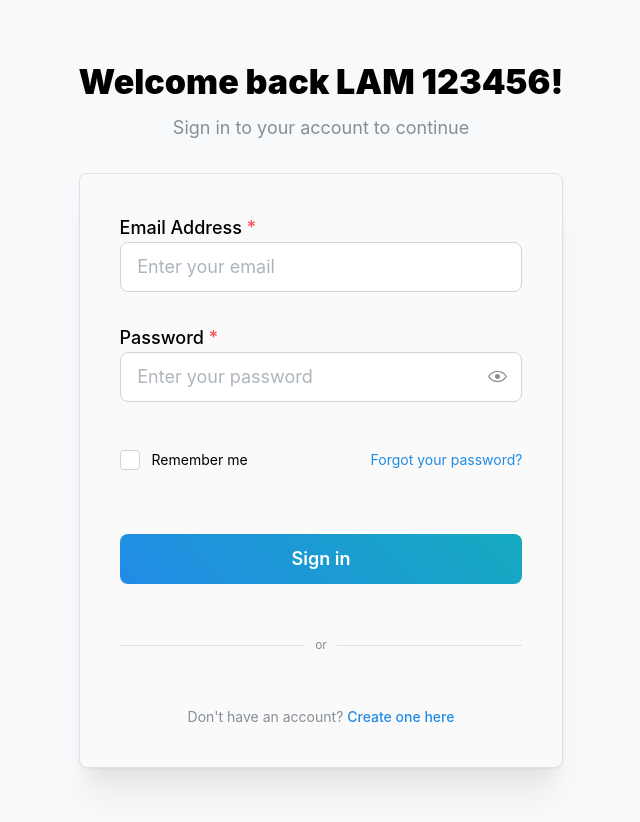
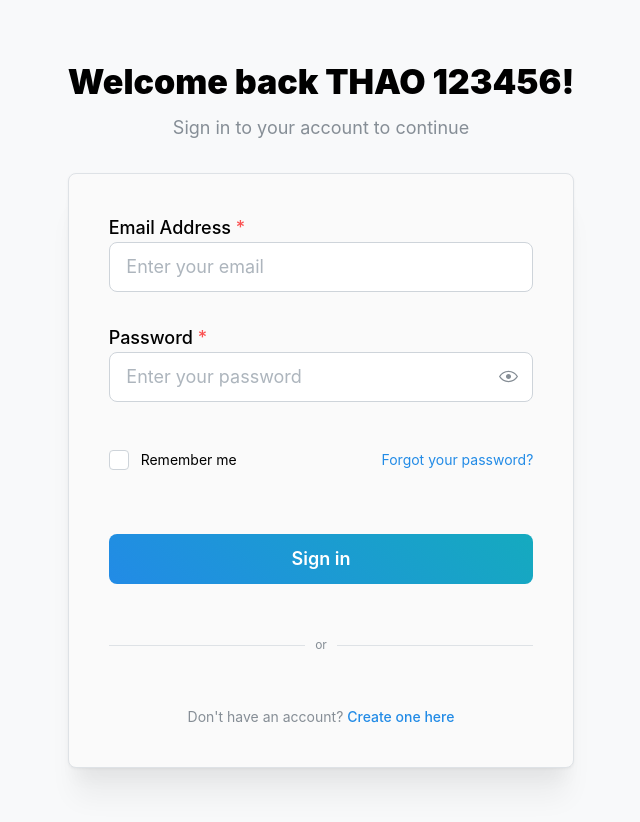
Before and after one commit to phucsystem/demo-cypress-chromatic, a React (Create React App) app: page / in a window 1280 px wide. Shown: the top 822 px of the page, without its empty margins (319-959 px from the left). Built offline with nearby package versions, Linux system fonts and the light colour scheme.

Commit message:
Dummy commit 5

```diff
--- a/src/components/LoginForm.tsx
+++ b/src/components/LoginForm.tsx
@@ -48,7 +48,7 @@ const LoginForm: React.FC = () => {
   return (
     <Container size={1200} my={60}>
       <Title ta="center" fw={900} size="h1" mb="xs">
-        Welcome back LAM 123456!
+        Welcome back THAO 123456!
       </Title>
       <Text c="dimmed" size="lg" ta="center" mb={30}>
         Sign in to your account to continue
```
